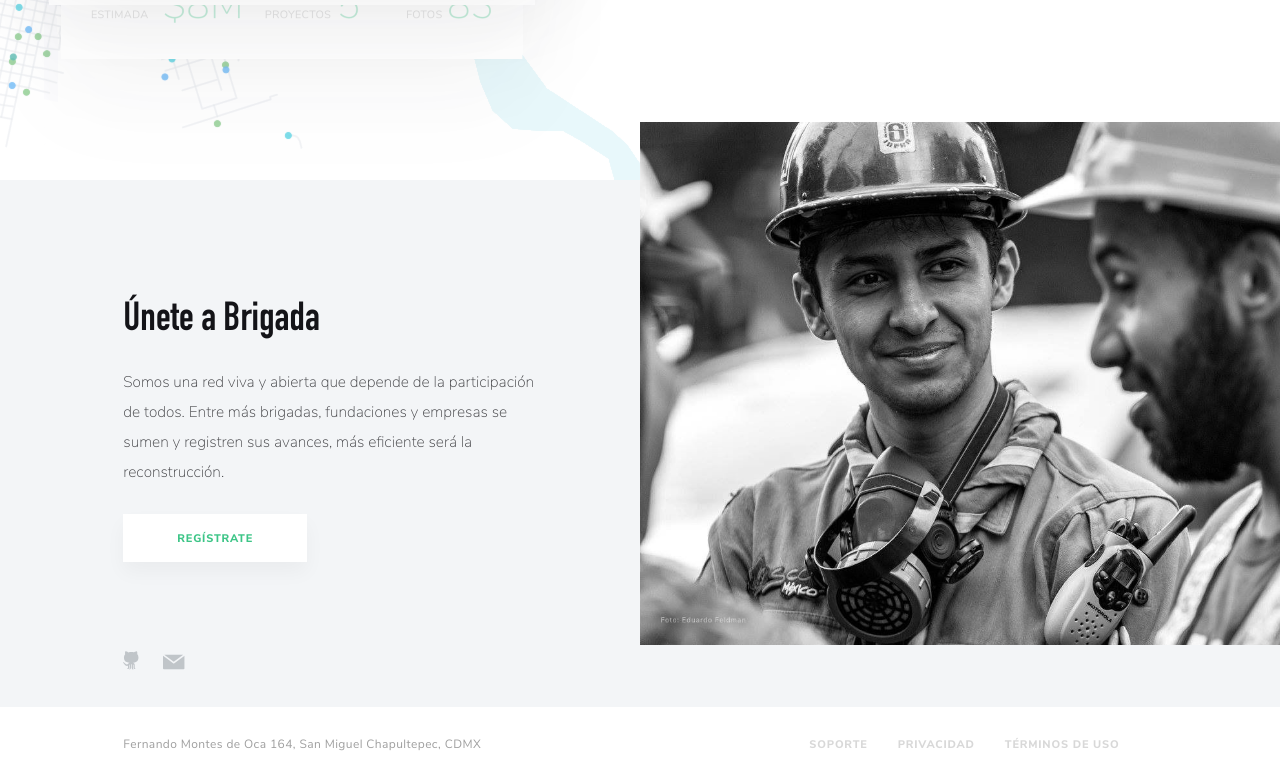
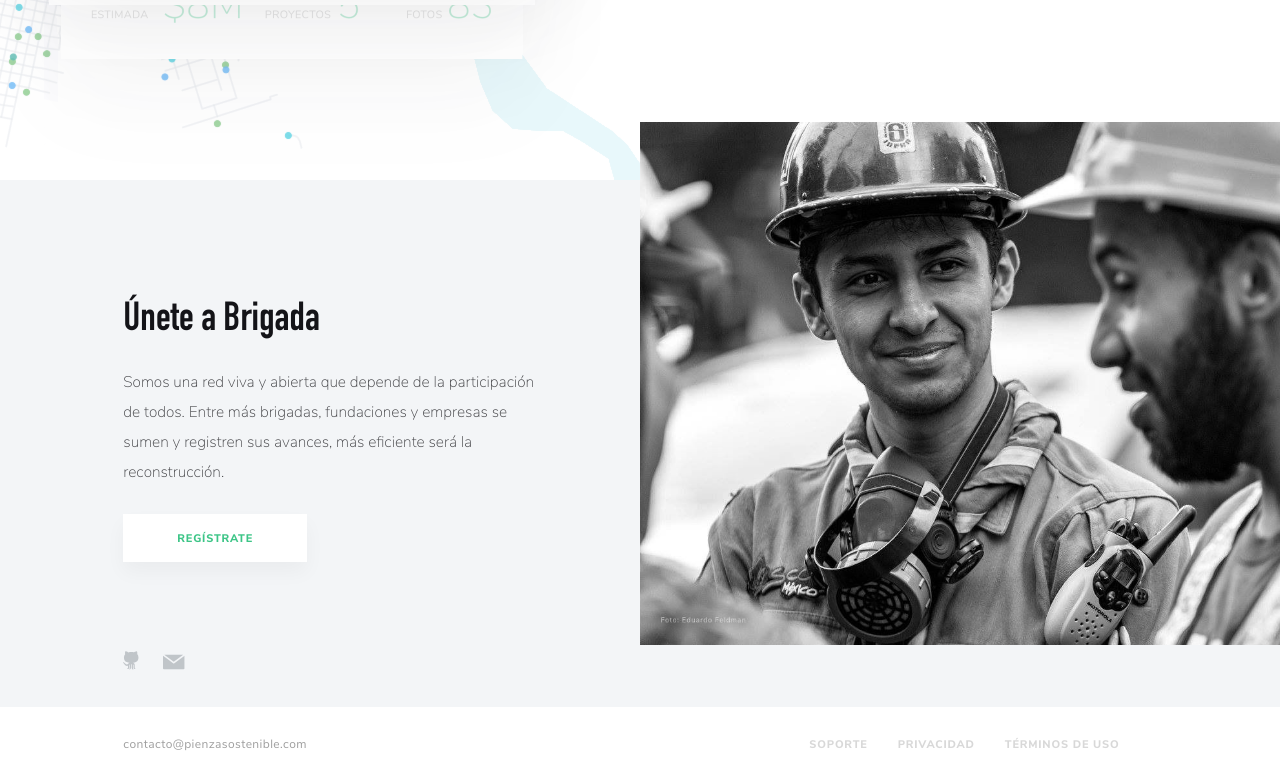
Before and after one commit to 919MX/landing, a website: page public/index.html in a window 1280 px wide. Shown: the part 2717-3496 px from the top of the page. Drawn offline with Linux system fonts and the light colour scheme; files whose address does not match are found by name.

Commit message:
Added contact email in footer:

```diff
--- a/public/index.html
+++ b/public/index.html
@@ -207,7 +207,7 @@
 
         <div class="col-lg-10 col-lg-offset-1 col-md-10 col-md-offset-1 col-sm-8 col-xs-4 flex between-lg between-md between-sm middle">
 
-          <span class="xs-hidden" id="address">Fernando Montes de Oca 164, San Miguel Chapultepec, CDMX</span>
+          <span class="xs-hidden" id="address">contacto@pienzasostenible.com</span>
           <div class="nav center-xs">
             <ul>
               <li><a id="supportLink" href="#">Soporte</a></li>
```
Also changed, not shown: 3 other files.
